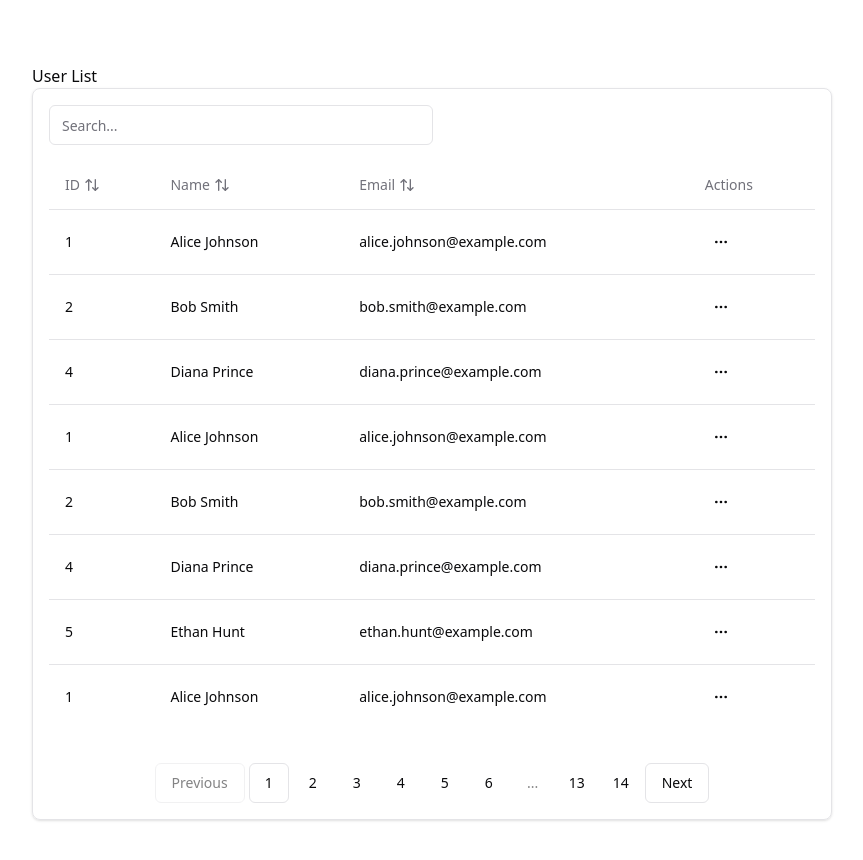
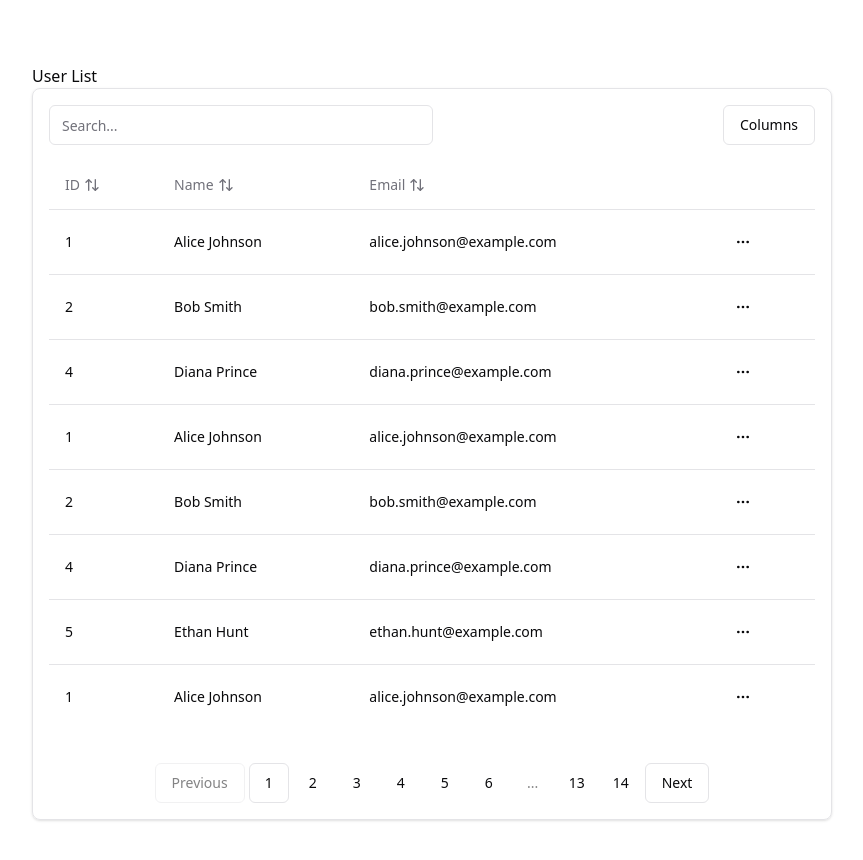
Before and after one commit to rashmithachamikara/esl-app, a Next.js app: page /tableDemo in a window 1280 px wide. Shown: the top 860 px of the page, without its empty margins (32-895 px from the left). Built offline with nearby package versions, Linux system fonts and the light colour scheme.

Commit message:
Added column visibility modifier

```diff
--- a/src/components/DataTable/DataTable.tsx
+++ b/src/components/DataTable/DataTable.tsx
@@ -9,6 +9,7 @@ import {
   getPaginationRowModel,
   getSortedRowModel,
   useReactTable,
+  VisibilityState,
 } from "@tanstack/react-table";
 import { Input } from "@/components/ui/input";
 import {
@@ -19,6 +20,13 @@ import {
   TableHeader,
   TableRow,
 } from "@/components/ui/table";
+import {
+  DropdownMenu,
+  DropdownMenuCheckboxItem,
+  DropdownMenuContent,
+  DropdownMenuTrigger,
+} from "@/components/ui/dropdown-menu";
+import { Button } from "../ui/button";
 import { ArrowUpDown } from "lucide-react";
 import { TablePagination } from "@/components/DataTable/TablePagination"; // Import pagination component
 
@@ -29,6 +37,8 @@ interface DataTableProps<T> {
 
 //Pass column layout as a prop. Pass data as a prop.
 export function DataTable<T>({ columns, data }: DataTableProps<T>) {
+  const [columnVisibility, setColumnVisibility] =
+    React.useState<VisibilityState>({});
   const [globalFilter, setGlobalFilter] = React.useState("");
 
   const table = useReactTable({
@@ -38,8 +48,9 @@ export function DataTable<T>({ columns, data }: DataTableProps<T>) {
     getSortedRowModel: getSortedRowModel(),
     getFilteredRowModel: getFilteredRowModel(),
     getPaginationRowModel: getPaginationRowModel(),
-    state: { globalFilter },
+    state: { globalFilter, columnVisibility },
     onGlobalFilterChange: setGlobalFilter,
+    onColumnVisibilityChange: setColumnVisibility,
     initialState: {
       pagination: {
         pageSize: 8,
@@ -57,6 +68,32 @@ export function DataTable<T>({ columns, data }: DataTableProps<T>) {
           onChange={(e) => setGlobalFilter(e.target.value)}
           className="max-w-sm"
         />
+        <DropdownMenu>
+          <DropdownMenuTrigger asChild>
+            <Button variant="outline" className="ml-auto">
+              Columns
+            </Button>
+          </DropdownMenuTrigger>
+          <DropdownMenuContent align="end">
+            {table
+              .getAllColumns()
+              .filter((column) => column.getCanHide())
+              .map((column) => {
+                return (
+                  <DropdownMenuCheckboxItem
+                    key={column.id}
+                    className="capitalize"
+                    checked={column.getIsVisible()}
+                    onCheckedChange={(value) =>
+                      column.toggleVisibility(!!value)
+                    }
+                  >
+                    {column.id}
+                  </DropdownMenuCheckboxItem>
+                );
+              })}
+          </DropdownMenuContent>
+        </DropdownMenu>
       </div>
 
       {/* Table */}
--- a/src/components/DataTable/DataTableColumns/users.tsx
+++ b/src/components/DataTable/DataTableColumns/users.tsx
@@ -17,6 +17,7 @@ export const userColumns: ColumnDef<User>[] = [
   {
     accessorKey: "id",
     header: "ID",
+    enableHiding: false,
   },
   {
     accessorKey: "name",
@@ -28,7 +29,8 @@ export const userColumns: ColumnDef<User>[] = [
   },
   {
     id: "actions",
-    header: "Actions",
+    header: "",
+    enableHiding: false,
     cell: ({ row }) => {
       const user = row.original;
       return (
```
